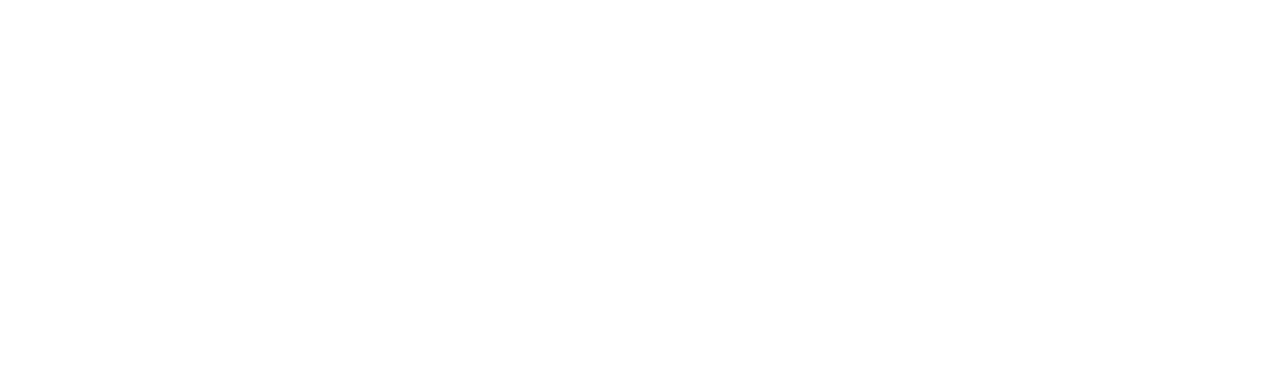
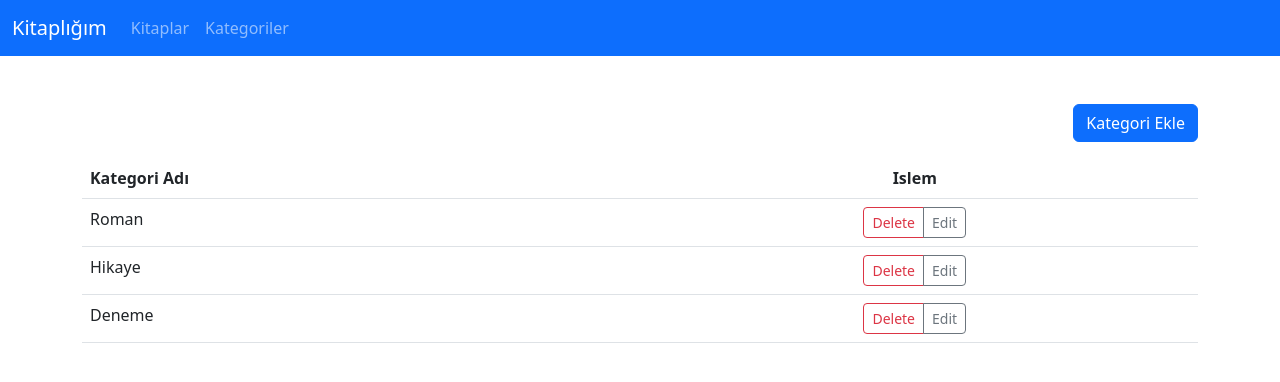
Before and after one commit to muratavci05/react-library, a React (Create React App) app: page /categories in a window 1280 px wide. Before the commit this address had no page. Shown: the top 382 px of the page. Built offline with nearby package versions, Linux system fonts and the light colour scheme; data requests are answered from the project's data file.

Commit message:
categories

```diff
--- a/db.json
+++ b/db.json
@@ -27,6 +27,13 @@
       "author": "autro",
       "categoryId": "1",
       "isbn": "9999999"
+    },
+    {
+      "id": 1664344664545,
+      "name": "r",
+      "author": "de",
+      "categoryId": "2",
+      "isbn": "4"
     }
   ],
   "categories": [
--- a/public/index.html
+++ b/public/index.html
@@ -24,7 +24,7 @@
       work correctly both with client-side routing and a non-root public URL.
       Learn how to configure a non-root public URL by running `npm run build`.
     -->
-    <title>React App</title>
+    <title>My Library</title>
 
     <!-- CSS only -->
     <link href="https://cdn.jsdelivr.net/npm/bootstrap@5.2.1/dist/css/bootstrap.min.css" rel="stylesheet" integrity="sha384-iYQeCzEYFbKjA/T2uDLTpkwGzCiq6soy8tYaI1GyVh/UjpbCx/TYkiZhlZB6+fzT" crossorigin="anonymous">
--- a/src/App.js
+++ b/src/App.js
@@ -9,6 +9,7 @@
 import AddBook from "./pages/AddBook";
 import AddBookForm from "./components/AddBookForm";
 import EditBook from "./pages/EditBook";
+import CategoriesList from "./pages/CategoriesList";
 
 import {useDispatch} from "react-redux";   // 1.aşama react-redux fonksiyonu import ediyoruz
 import axios from "axios";
@@ -71,6 +72,7 @@
           <Route path="/add-book" element={<AddBook />} />
           <Route path="/edit-book/:bookId" element={<EditBook />} />
           <Route path="/AddBookform" element={<AddBookForm />} />
+          <Route path="/categories" element={<CategoriesList />} />
       </Routes>
   </BrowserRouter>
   );
--- a/src/components/Header.js
+++ b/src/components/Header.js
@@ -27,6 +27,10 @@
                 <Link className="nav-link" to="/"
                 >Kitaplar</Link>
               </li>
+              <li className="nav-item">
+                <Link className="nav-link" to="/categories"
+                >Kategoriler</Link>
+              </li>
 
 
 
--- /dev/null
+++ b/src/components/ListCategories.js
@@ -0,0 +1,90 @@
+import React, { useEffect } from "react";
+import { useSelector } from "react-redux"; //for subscribe
+import Loading from "./Loading";
+import { Link } from "react-router-dom";
+
+const ListCategories =()=>{
+    const { categoriesState } = useSelector ((state)=> state);   //kategorileri çekmek için
+    console.log ("catState",categoriesState);
+
+    useEffect(()=> {
+        document.title = "Library - Kategoriler";
+    });
+
+    if(categoriesState.success !== true) {     // eğer kategori çekme işlemi esnasında bir durum olursa gecikme vs.. loading çalışsın
+        return <Loading />
+    };
+
+    return(
+        <div className="container my-5">
+
+
+    <div className="my-3 d-flex justify-content-end">
+        <Link to="/add-category" className="btn btn-primary">Kategori Ekle</Link>
+    </div>
+
+
+<table className="table">
+
+
+
+  <thead>
+    <tr >
+      <th scope="col">Kategori Adı</th>
+      <th className="text-center"scope="col">Islem</th>
+
+    </tr>
+  </thead>
+
+  <tbody>
+
+        {categoriesState.categories.map((category) => {
+
+                return(
+                    <tr key={category.id}>
+                        <td>{category.name}</td>
+
+
+                        <td className="text-center">
+                            <div className="btn-group" role="group" >
+                            <button type="button"
+                            className="btn btn-outline-danger btn-sm"
+                            onClick={()=>{
+                               /*  setShowModal(true);  //modal kuralı.."buradaki modal'ı göster"
+                                setBookToBeDelete(book.id) // hangi kitabı silecek, id si belli olan
+                                //deleteBook(book.id)
+                                setDeleteBookName(book.name); //modal da silinecek kitap ismi çıkması için */
+                            }}>
+                        Delete</button>
+
+                        { <Link to={`edit-category/${category.id}`}
+                        className="btn btn-sm btn-outline-secondary">
+                            Edit</Link>
+                             }
+                            </div>
+                        </td>
+                    </tr>
+                );
+            })}
+  </tbody>
+</table>{/*
+
+{
+     showModal === true && (
+
+    <Modal
+    //aciklama={`${deleteBookName} "- Are you sure you want to delete?"`}
+    aciklama="Are you sure you want to delete?"
+    title={deleteBookName}
+    //title={"Deletion Process"}
+    onConfirm={()=>deleteBook(bookToBeDelete)}
+    onCancel= {()=> setShowModal(false)}/>  // generic bir modal..istenilen yerde kullanılabilir
+)}
+
+ */}
+</div>
+
+    );
+};
+
+export default ListCategories;
--- a/src/pages/AddBook.js
+++ b/src/pages/AddBook.js
@@ -1,9 +1,14 @@
-import React from "react";
+import React, { useEffect } from "react";
 import Header from "../components/Header";
 import AddBookForm from "../components/AddBookForm";
 
 const AddBook =(props)=>{
+    useEffect(()=>{
+        document.title = "Library - Add Book";
+    },[]);
+
     return(
+
         <div>
 
         <Header />
--- /dev/null
+++ b/src/pages/CategoriesList.js
@@ -0,0 +1,18 @@
+import React from "react";
+import Header from "../components/Header"; //header component
+import ListCategories from "../components/ListCategories";
+
+
+const CategoriesList = ()=>{
+
+
+
+    return(
+        <div>
+            <Header />
+            <ListCategories />
+        </div>
+    );
+};
+
+export default CategoriesList;
--- a/src/pages/Home.js
+++ b/src/pages/Home.js
@@ -1,9 +1,12 @@
-import React from "react";
+import React, { useEffect } from "react";
 import Header from "../components/Header";
 import ListBooks from "../components/ListBooks";
 
 
 const Home=(props)=>{
+    useEffect(()=>{
+      document.title = "My Library";
+    },[]);
     return(
         <div>
         <Header/>
```
